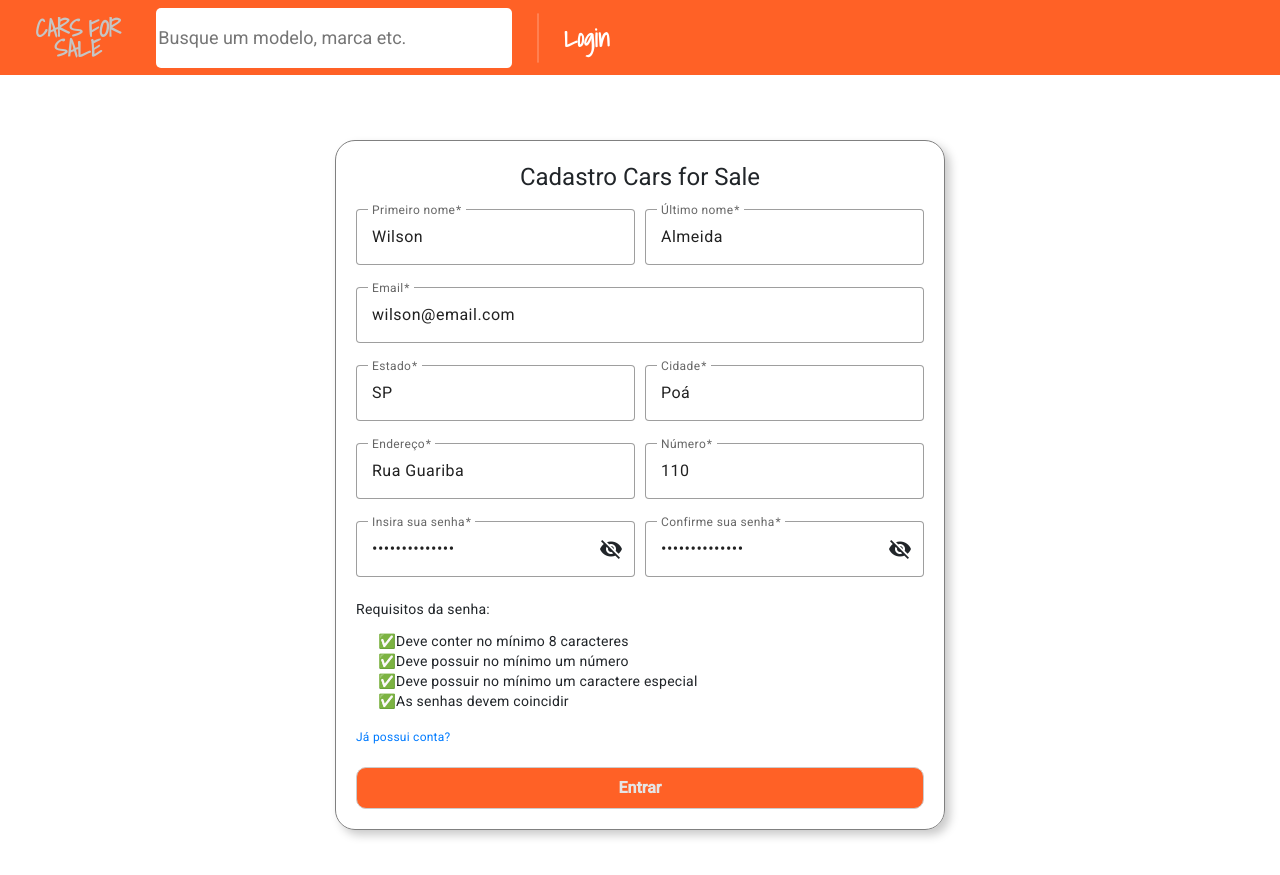
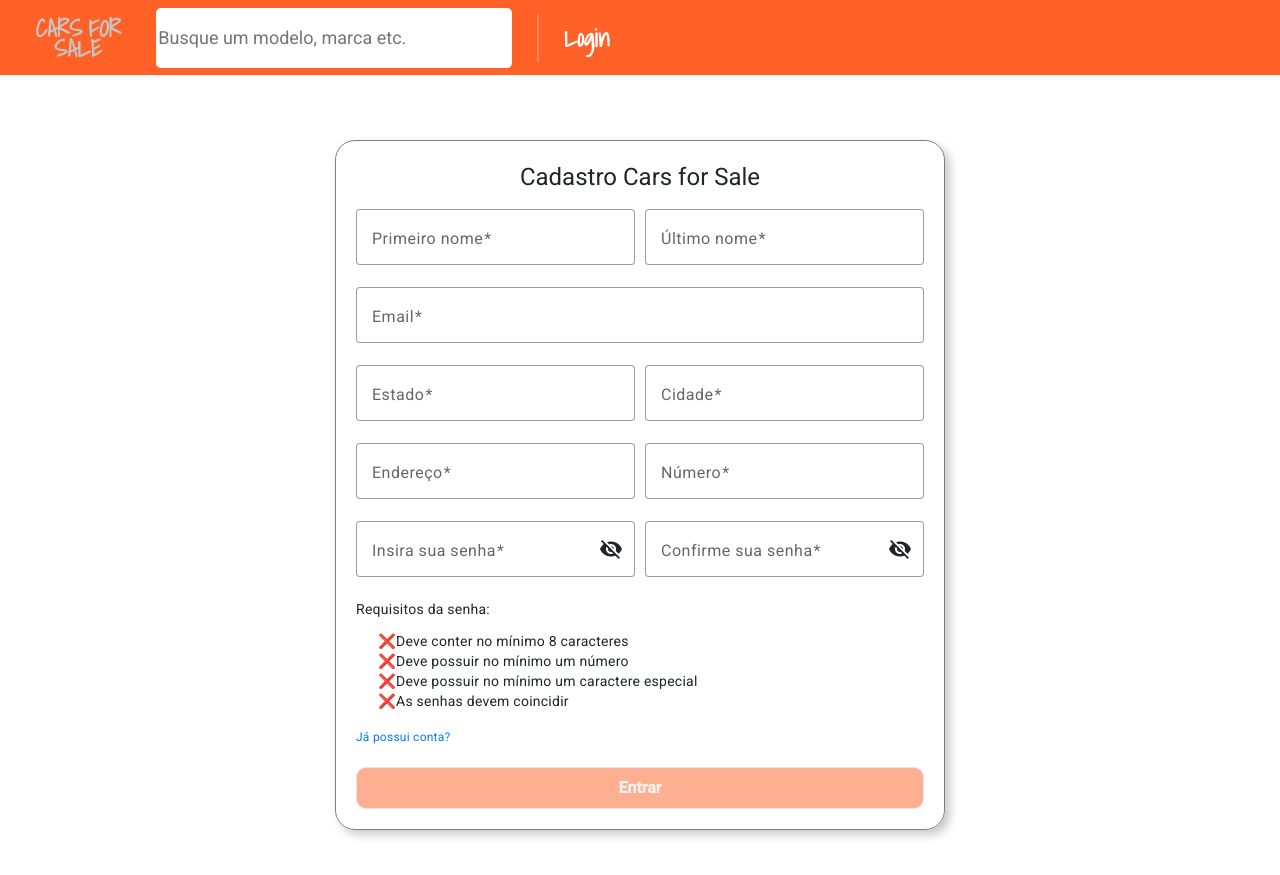
Before and after one commit to LittWill/CarsForSaleProjectImpacta, an Angular app in the folder CarsForSaleFront/: page /cadastro in a window 1280 px wide. Built offline with nearby package versions, Linux system fonts and the light colour scheme.

Commit message:
Pequenas mudanças

```diff
--- a/CarsForSaleFront/src/app/cadastro/cadastro.component.ts
+++ b/CarsForSaleFront/src/app/cadastro/cadastro.component.ts
@@ -1,16 +1,11 @@
 import { Component } from '@angular/core';
-import { MarcaResponse } from "../interfaces/marca-response";
 import { AbstractControl, FormBuilder, FormGroup, FormsModule, ReactiveFormsModule, ValidationErrors, ValidatorFn, Validators } from "@angular/forms";
-import { AnuncioRequest } from "../interfaces/anuncio-request";
-import { map, Observable, startWith } from "rxjs";
-import { AnuncioServiceService } from "../services/anuncio-service.service";
 import { AlertService } from "../services/alert.service";
 import { Router, RouterLink } from "@angular/router";
 import { MatFormField, MatFormFieldModule, MatLabel } from "@angular/material/form-field";
 import { MatIcon } from "@angular/material/icon";
 import { MatIconButton } from "@angular/material/button";
 import { MatInput } from "@angular/material/input";
-import { AuthRequest } from "../interfaces/auth-request";
 import { AuthService } from "../services/login.service";
 import { UsuarioForm } from '../interfaces/usuario-form';
 
@@ -42,15 +37,15 @@ export class CadastroComponent {
     private authService: AuthService, private alertService: AlertService, private router: Router) {
 
     this.formularioCadastro = this.formBuilder.group({
-      primeiroNome: ['Wilson', [Validators.required]],
-      ultimoNome: ['Almeida', [Validators.required]],
-      email: ['wilson@email.com', [Validators.required, Validators.email]],
-      senha: ['WilsonHawx123!', [Validators.required, Validators.minLength(8), this.senhaPossuiUmNumeroValidator()]],
-      confirmacaoSenha: ['WilsonHawx123!', [Validators.required, Validators.minLength(8)]],
-      cidade: ['Poá', [Validators.required]],
-      estado: ['SP', [Validators.required]],
-      endereco: ['Rua Guariba', [Validators.required]],
-      numero: ['110', [Validators.required]]
+      primeiroNome: ['', [Validators.required]],
+      ultimoNome: ['', [Validators.required]],
+      email: ['', [Validators.required, Validators.email]],
+      senha: ['', [Validators.required, Validators.minLength(8), this.senhaPossuiUmNumeroValidator()]],
+      confirmacaoSenha: ['', [Validators.required, Validators.minLength(8)]],
+      cidade: ['', [Validators.required]],
+      estado: ['', [Validators.required]],
+      endereco: ['', [Validators.required]],
+      numero: ['', [Validators.required]]
 
     }, {validators: this.senhasCoincidemValidator()});
   }
--- a/CarsForSaleFront/src/app/card-veiculo/card-veiculo.component.scss
+++ b/CarsForSaleFront/src/app/card-veiculo/card-veiculo.component.scss
@@ -4,11 +4,12 @@ section {
     border: 1px solid #cccccc;
     color: #000000c7;
     font-family: "Inter", sans-serif;
-    transition: box-shadow 0.25s;
+    transition: all 0.25s;
 }
 
 section:hover {
-  box-shadow: 5px 5px 10px 10px rgba(0, 0, 0, .212);
+  box-shadow: 5px 5px 5px 5px rgba(0, 0, 0, .212);
+  background-color: #f0f0f0;
 }
 
 img {
```
Also changed, not shown: CarsForSaleFront/src/app/listar-veiculos/listar-veiculos.component.html (indentation only).
